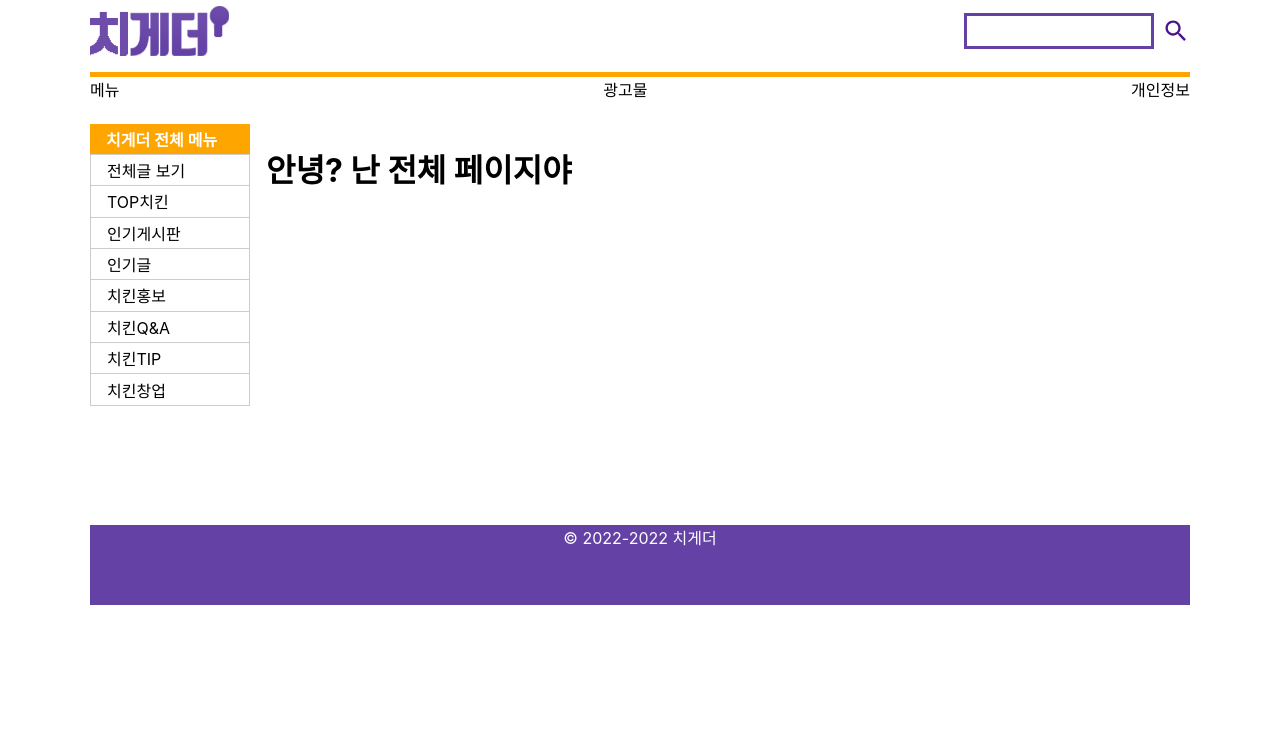
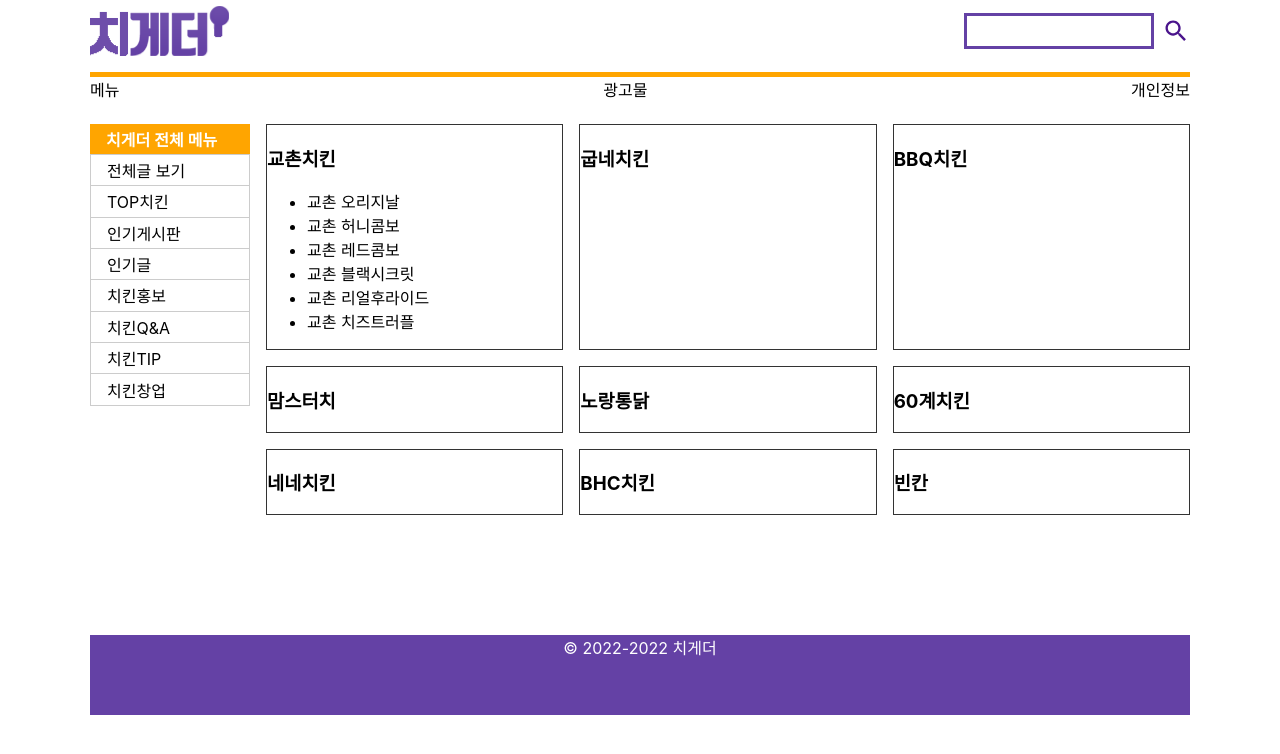
Before and after one commit to e-ssamma/chigether, a React (Create React App) app: page /allpage in a window 1280 px wide. Shown: the top 754 px of the page. Built offline with nearby package versions, Linux system fonts and the light colour scheme.

Commit message:
전체게시판 페이지 작업1 전체 페이지 content 분류 list 추가

```diff
--- a/src/pages/AllPage/index.jsx
+++ b/src/pages/AllPage/index.jsx
@@ -4,8 +4,40 @@
 function allpage() {
   return (
     <Container className="container">
-      <div>
-        <h1>안녕? 난 전체 페이지야</h1>
+      <div className="brand--box">
+        <h3 className="brand--title">교촌치킨</h3>
+        <ul className="brand--menu">
+          <li>교촌 오리지날</li>
+          <li>교촌 허니콤보</li>
+          <li>교촌 레드콤보</li>
+          <li>교촌 블랙시크릿</li>
+          <li>교촌 리얼후라이드</li>
+          <li>교촌 치즈트러플</li>
+        </ul>
+      </div>
+	  <div className="brand--box">
+        <h3 className="brand--title">굽네치킨</h3>
+      </div>
+	  <div className="brand--box">
+        <h3 className="brand--title">BBQ치킨</h3>
+      </div>
+      <div className="brand--box">
+        <h3 className="brand--title">맘스터치</h3>
+      </div>
+      <div className="brand--box">
+        <h3 className="brand--title">노랑통닭</h3>
+      </div>
+      <div className="brand--box">
+        <h3 className="brand--title">60계치킨</h3>
+      </div>
+      <div className="brand--box">
+        <h3 className="brand--title">네네치킨</h3>
+      </div>
+      <div className="brand--box">
+        <h3 className="brand--title">BHC치킨</h3>
+      </div>
+      <div className="brand--box">
+        <h3 className="brand--title">빈칸</h3>
       </div>
 
     </Container>
@@ -19,13 +51,8 @@
   flex-wrap: wrap;
   justify-content: space-between;
 
-  .content--box {
-    flex: 1 1 48%;
+  .brand--box {
+    flex: 1 1 30%;
     border: 1px solid #333;
   }
-
-  .content--box:nth-child(5),
-  .content--box:nth-child(8) {
-    flex: 1 1 100%;
-  }
 `;
```
